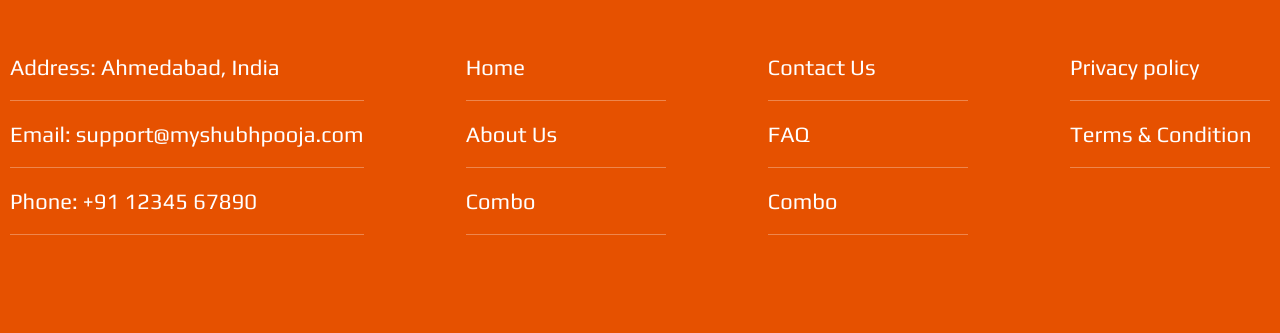
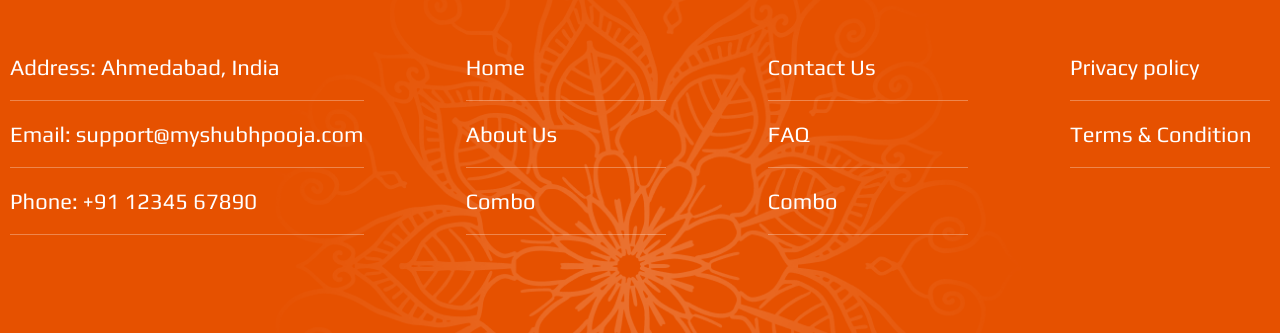
Before and after one commit to sanjayrabadiya/my-shubh-pooja, a plain HTML site: page index.html in a window 1280 px wide. Shown: the part 719-1052 px from the top of the page. Drawn offline with Linux system fonts and the light colour scheme.

Commit message:
Header footer

```diff
--- a/css/custom-dev.css
+++ b/css/custom-dev.css
@@ -116,7 +116,7 @@ header{width: 100%;position: relative;background-color:#FFF8F5;}
 .header-menu ul li a{color:#240F03;opacity: 0.40;}
 .header-menu ul li:hover a{opacity: 1;}
 .header-right button{margin: 0 0 0 20px;padding: 0;border: 0;background-color: transparent;}
-footer{background-color: #E65100;}
+footer{background-color: #E65100;overflow: hidden;}
 .footer-top{padding: 80px 0;}
 .footer-top-left{max-width: 590px;}
 .footer-top-left .logo a img{height: 80px;width: auto;}
@@ -130,7 +130,19 @@ footer{background-color: #E65100;}
 .message-form input::-moz-placeholder {color:  rgba(255, 255, 255,0.20);}
 .message-form input:-ms-input-placeholder{color:  rgba(255, 255, 255,0.20);}
 .message-form input:-moz-placeholder {color:  rgba(255, 255, 255,0.20);}
-.footer-bottom{padding: 80px 0;border-top:1px solid rgba(255, 255, 255,0.30)}
+.footer-bottom{border-top:1px solid rgba(255, 255, 255,0.30)}
+.footer-bottom-top{padding: 80px 0;    position: relative;}
+.footer-bottom-top::before{
+  content: "";
+  background-image: url('../images/rangoli-white.png');background-repeat: no-repeat;background-size: contain;background-position: center center;width: 780px;
+    aspect-ratio: 100 / 100;
+    position: absolute;
+    left: 0;
+    right: 0;
+    margin: auto;
+    z-index: 9;
+    top: 0;
+}
 .footer-menu h3{font-size: 24px;color: var(--white);}
 .footer-menu .list,
 .footer-menu ul{margin-top: 50px;}
--- a/index.html
+++ b/index.html
@@ -84,6 +84,7 @@
 		</div>
 		<div class="footer-bottom">
 			<div class="custom-container">
+				<div class="footer-bottom-top">
 					<div class="wrapper d-flex justify-content-between">
 						<div class="footer-menu">
 							<h3>Contact</h3>
@@ -117,11 +118,8 @@
 							</ul>
 						</div>
 					</div>
-
-			</div>
 				</div>
 				<div class="copyright">
-			<div class="custom-container">
 					<div class="wrapper d-flex align-items-center justify-content-between">
 						<div class="social-media">
 							<a href="javascript:;">
@@ -144,6 +142,7 @@
 					</div>
 				</div>
 			</div>
+		</div>
 	</footer>
 
 
```
Also changed, not shown: images/rangoli-white.png (added). Lines whose indentation alone changed are shown as unchanged.
